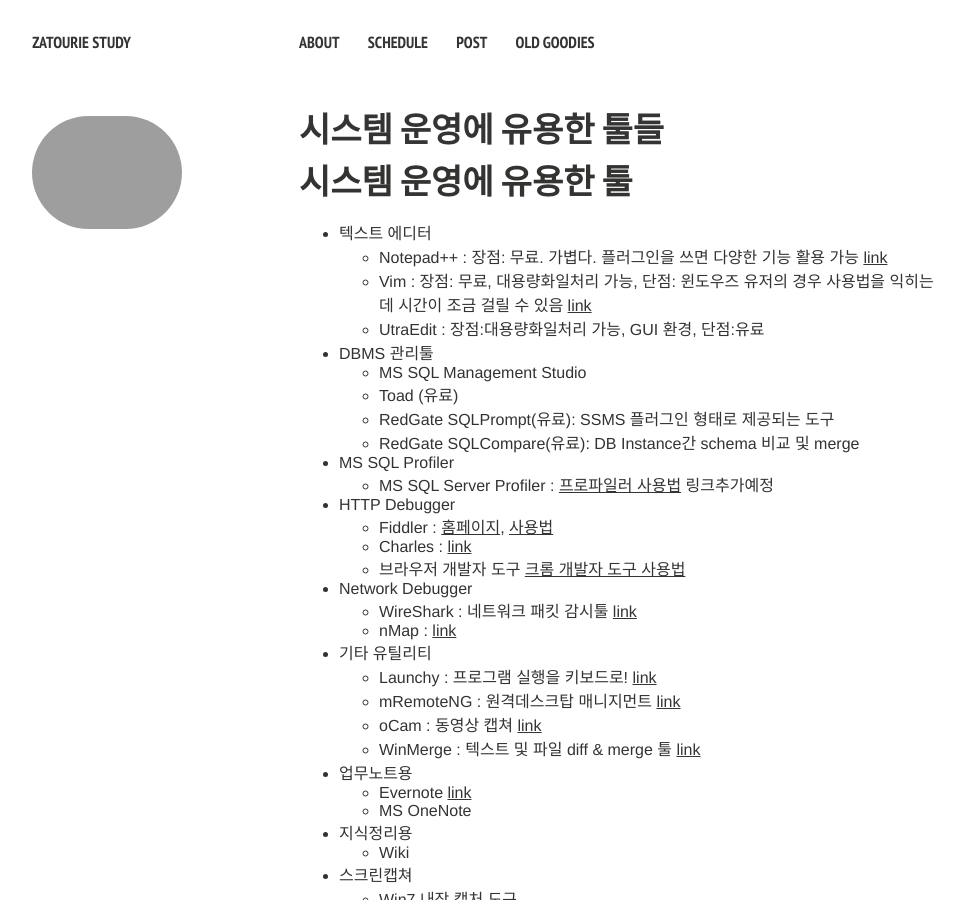
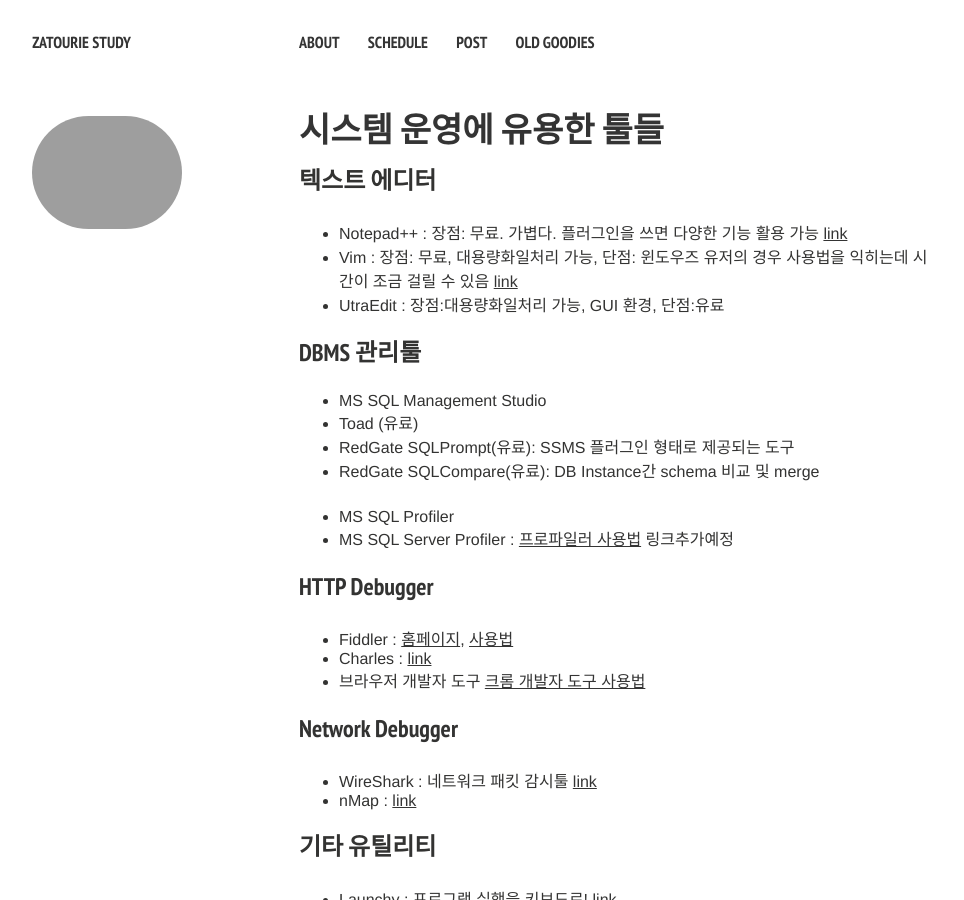
Before and after one commit to zatourie/zatourie.github.io, a Jekyll site: the page built from _posts/2015-01-14-tools.md, in a window 1280 px wide and 900 px high. Shown: the whole window, without its empty margins (21-985 px from the left). Built offline with Jekyll 4.4.1, drawn with Linux system fonts in a browser that asks for light colours; nearby versions of some CDN libraries; comment, search, counter and statistics services are not loaded.

Commit message:
change layout

```diff
--- a/_posts/2015-01-14-tools.md
+++ b/_posts/2015-01-14-tools.md
@@ -10,62 +10,75 @@
 comments: true
 ---
 
-# 시스템 운영에 유용한 툴
+### 텍스트 에디터
 
-  * 텍스트 에디터
-    * Notepad++ : 장점: 무료. 가볍다. 플러그인을 쓰면 다양한 기능 활용 가능 [link](http://notepad-plus-plus.org/)
-    * Vim : 장점: 무료, 대용량화일처리 가능, 단점: 윈도우즈 유저의 경우 사용법을 익히는데 시간이 조금 걸릴 수 있음 [link](https://tuxproject.de/projects/vim)
-    * UtraEdit : 장점:대용량화일처리 가능, GUI 환경, 단점:유료
+* Notepad++ : 장점: 무료. 가볍다. 플러그인을 쓰면 다양한 기능 활용 가능 [link](http://notepad-plus-plus.org/)
+* Vim : 장점: 무료, 대용량화일처리 가능, 단점: 윈도우즈 유저의 경우 사용법을 익히는데 시간이 조금 걸릴 수 있음 [link](https://tuxproject.de/projects/vim)
+* UtraEdit : 장점:대용량화일처리 가능, GUI 환경, 단점:유료
 
-  * DBMS 관리툴
-    * MS SQL Management Studio
-    * Toad (유료)
-    * RedGate SQLPrompt(유료): SSMS 플러그인 형태로 제공되는 도구
-    * RedGate SQLCompare(유료): DB Instance간 schema 비교 및 merge
 
-  * MS SQL Profiler
-    * MS SQL Server Profiler : [프로파일러 사용법](sqlsvrprofiler.md) 링크추가예정
+###  DBMS 관리툴
 
-  * HTTP Debugger
-    * Fiddler : [홈페이지](http://www.telerik.com/fiddler), [사용법](frontline12nd.md)
-    * Charles : [link](http://www.charlesproxy.com/)
-    * 브라우저 개발자 도구 [크롬 개발자 도구 사용법](chromedevtools.md)
+* MS SQL Management Studio
+* Toad (유료)
+* RedGate SQLPrompt(유료): SSMS 플러그인 형태로 제공되는 도구
+* RedGate SQLCompare(유료): DB Instance간 schema 비교 및 merge
 
-  * Network Debugger
-    * WireShark : 네트워크 패킷 감시툴 [link](https://www.wireshark.org/)
-    * nMap : [link](http://nmap.org/)
+* MS SQL Profiler
+* MS SQL Server Profiler : [프로파일러 사용법](sqlsvrprofiler.md) 링크추가예정
 
-  * 기타 유틸리티
-    * Launchy : 프로그램 실행을 키보드로! [link](http://www.launchy.net/)
-    * mRemoteNG : 원격데스크탑 매니지먼트 [link](http://www.mremoteng.org/)
-    * oCam : 동영상 캡쳐 [link](http://ohsoft.net/en/product_ocam.php)
-    * WinMerge : 텍스트 및 파일 diff & merge 툴 [link](http://winmerge.org/)
 
-  * 업무노트용
-    * Evernote [link](http://www.evernote.com)
-    * MS OneNote
+###  HTTP Debugger
 
-  * 지식정리용
-    * Wiki
+* Fiddler : [홈페이지](http://www.telerik.com/fiddler), [사용법](frontline12nd.md)
+* Charles : [link](http://www.charlesproxy.com/)
+* 브라우저 개발자 도구 [크롬 개발자 도구 사용법](chromedevtools.md)
 
-  * 스크린캡쳐
-    * Win7 내장 캡처 도구
-    * 에버노트
-    * 마이크로소프트 Onenote
 
-  * 포스트잇
-    * Win7 내장 스티커 메모
-    * stickies
+###  Network Debugger
 
-  * 자동화 도구
-    * autohotkey [link](http://www.autohotkey.com/)
-    * autoit [link](https://www.autoitscript.com)
+* WireShark : 네트워크 패킷 감시툴 [link](https://www.wireshark.org/)
+* nMap : [link](http://nmap.org/)
 
-  * FTP Client
-    * FileZilla : https://filezilla-project.org/
-    * WinSCP : http://winscp.net
+###  기타 유틸리티
 
-  * 원격지원툴
-    * RSupport (유료)
-    * TeamViewer (유료)
-    * 네이트온
+* Launchy : 프로그램 실행을 키보드로! [link](http://www.launchy.net/)
+* mRemoteNG : 원격데스크탑 매니지먼트 [link](http://www.mremoteng.org/)
+* oCam : 동영상 캡쳐 [link](http://ohsoft.net/en/product_ocam.php)
+* WinMerge : 텍스트 및 파일 diff & merge 툴 [link](http://winmerge.org/)
+
+###  업무노트용
+
+* Evernote [link](http://www.evernote.com)
+* MS OneNote
+
+###  지식정리용
+
+* Wiki
+
+###  스크린캡쳐
+
+* Win7 내장 캡처 도구
+* 에버노트
+* 마이크로소프트 Onenote
+
+###  포스트잇
+
+* Win7 내장 스티커 메모
+* stickies
+
+###  자동화 도구
+
+* autohotkey [link](http://www.autohotkey.com/)
+* autoit [link](https://www.autoitscript.com)
+
+###  FTP Client
+
+* FileZilla : https://filezilla-project.org/
+* WinSCP : http://winscp.net
+
+###  원격지원툴
+
+* RSupport (유료)
+* TeamViewer (유료)
+* 네이트온
```
